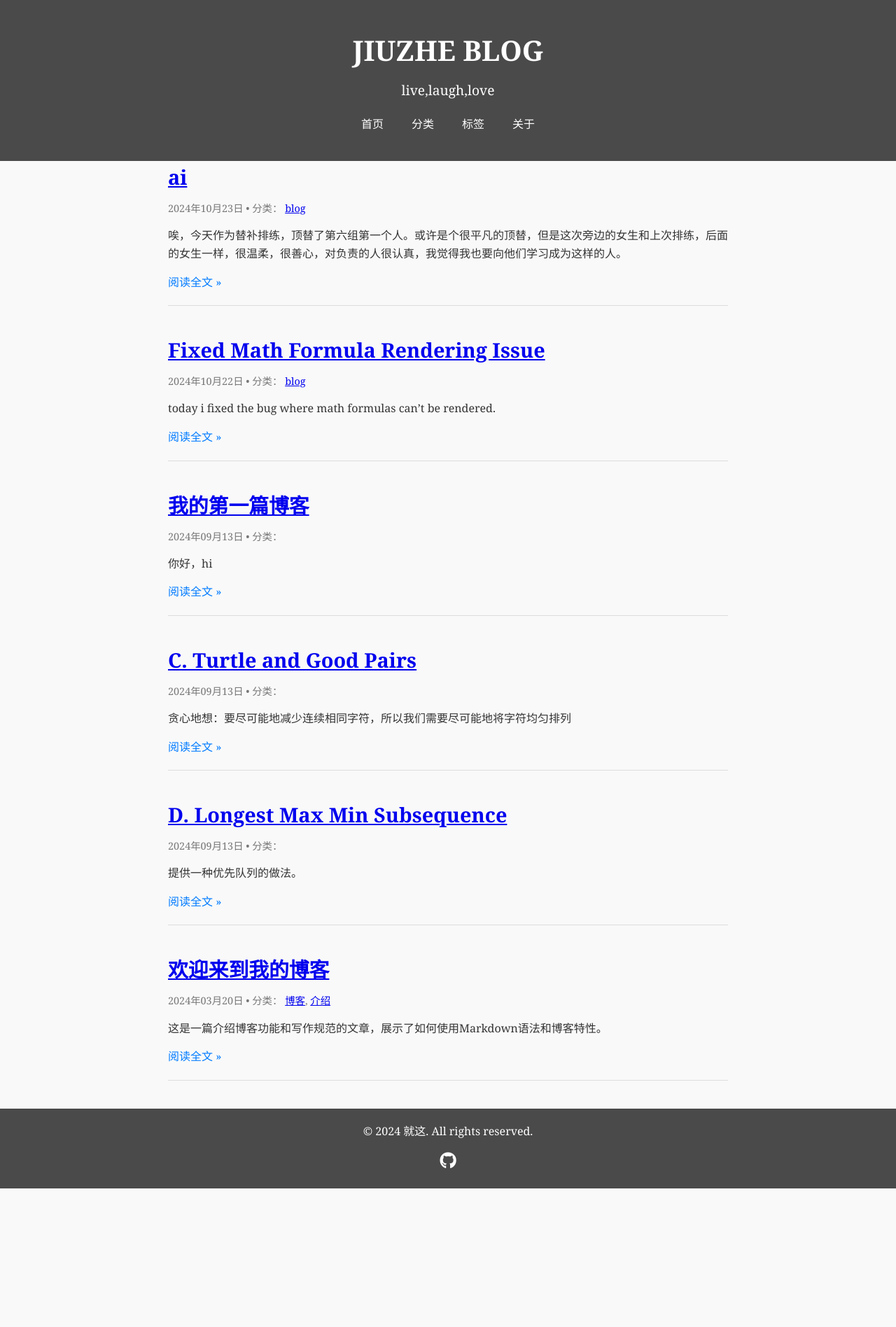
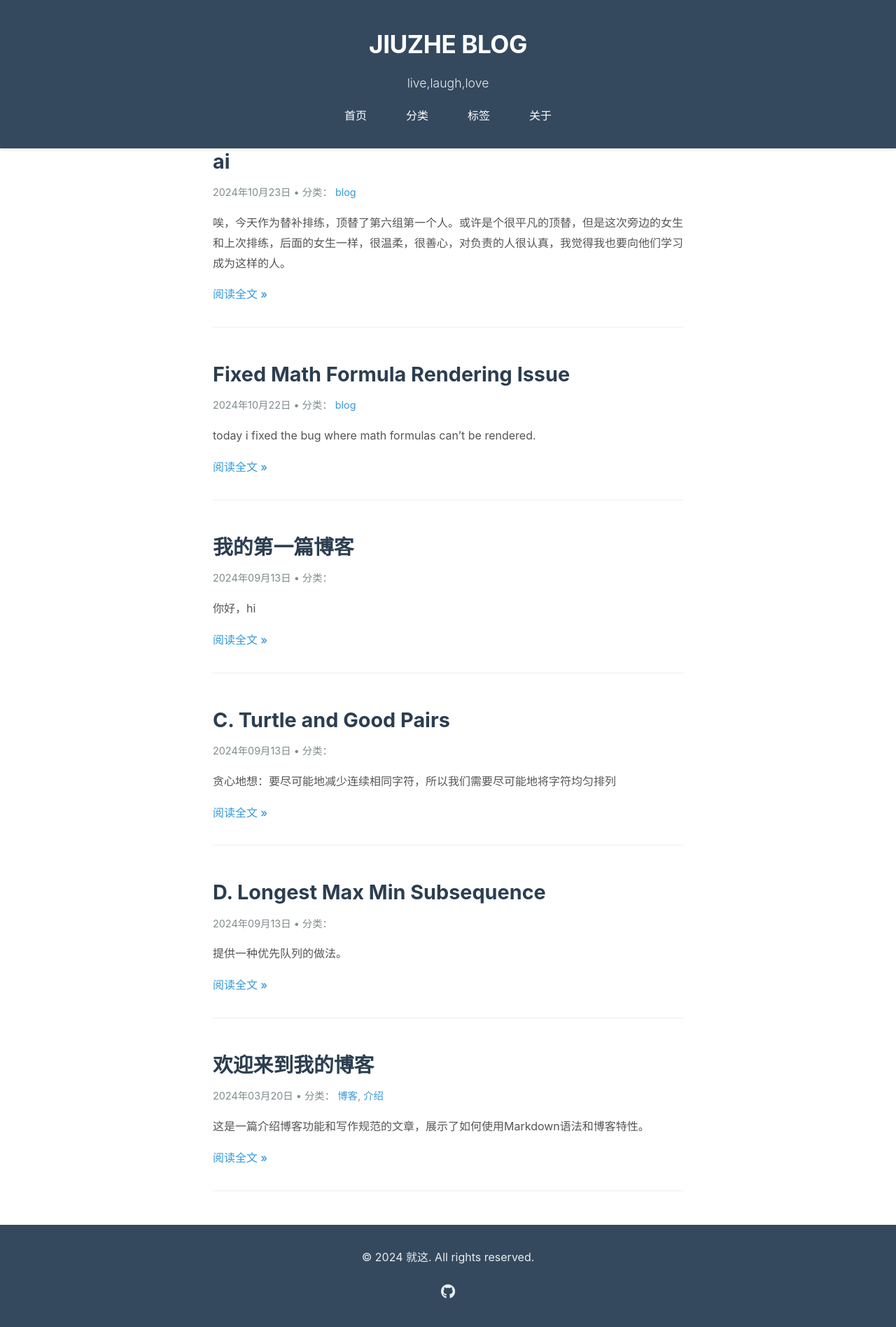
Before and after one commit to forkicksinuk/forkicksinuk.github.io, a Jekyll site: the page built from index.html, in a window 1280 px wide. Shown: the whole page at 70% size. Built offline with Jekyll 4.4.1, drawn with Linux system fonts in a browser that asks for light colours; the list of posts is cut into pages by our own code; before the commit the page ends 1698 px from its top, so only the background shows below that.

Commit message:
new looking

```diff
--- a/_layouts/default.html
+++ b/_layouts/default.html
@@ -32,6 +32,8 @@
   </script>
   {% endif %}
 </head>
+
+
 <body>
   <!-- 页头 -->
   <header class="site-header">
--- a/assets/css/styles.css
+++ b/assets/css/styles.css
@@ -1,13 +1,14 @@
 /* 定义全局 CSS 变量以提高代码可维护性 */
 :root {
-    --primary-color: #007BFF;
-    --background-color: #f9f9f9;
-    --text-color: #333;
-    --header-bg-color: #4a4a4a;
-    --footer-bg-color: #4a4a4a;
-    --link-hover-color: #0056b3;
-    --meta-text-color: #777;
-    --border-color: #ddd;
+    --primary-color: #2c3e50;
+    --background-color: #ffffff;
+    --text-color: #2c3e50;
+    --header-bg-color: #34495e;
+    --footer-bg-color: #34495e;
+    --link-hover-color: #3498db;
+    --meta-text-color: #7f8c8d;
+    --border-color: #ecf0f1;
+    --accent-color: #3498db;
 }
 
 /* Reset some default styles */
@@ -19,8 +20,8 @@ body, h1, h2, p, ul, li {
 
 /* 全局样式 */
 body {
-    font-family: 'Georgia', serif;
-    line-height: 1.6;
+    font-family: -apple-system, BlinkMacSystemFont, 'Segoe UI', Roboto, Oxygen, Ubuntu, Cantarell, 'Open Sans', 'Helvetica Neue', sans-serif;
+    line-height: 1.8;
     background-color: var(--background-color);
     color: var(--text-color);
     margin: 0;
@@ -28,88 +29,128 @@ body {
     display: flex;
     flex-direction: column;
     min-height: 100vh;
+    -webkit-font-smoothing: antialiased;
+    -moz-osx-font-smoothing: grayscale;
 }
 
 /* 页头样式 */
 .site-header {
     background-color: var(--header-bg-color);
     color: #fff;
-    padding: 40px 0;
+    padding: 2rem 0;
     text-align: center;
+    box-shadow: 0 2px 4px rgba(0,0,0,0.1);
 }
 
 .site-title {
-    font-size: 2.5em;
-    margin-bottom: 10px;
+    font-size: 2.2em;
+    font-weight: 700;
+    letter-spacing: -0.5px;
+    margin-bottom: 0.5rem;
 }
 
 .site-title a {
     color: #fff;
     text-decoration: none;
+    transition: opacity 0.2s ease;
+}
+
+.site-title a:hover {
+    opacity: 0.9;
 }
 
 .site-description {
-    font-size: 1.2em;
-    margin-bottom: 20px;
+    font-size: 1.1em;
+    font-weight: 300;
+    color: rgba(255,255,255,0.9);
+    margin-bottom: 1rem;
 }
 
 /* 导航菜单样式 */
 .site-nav {
-    margin-top: 20px;
+    margin-top: 1rem;
 }
 
 .site-nav ul {
     display: flex;
     justify-content: center;
-    gap: 20px;
+    gap: 1.5rem;
 }
 
 .site-nav a {
     color: #fff;
     text-decoration: none;
-    padding: 5px 10px;
+    padding: 0.5rem 1rem;
     border-radius: 3px;
-    transition: background-color 0.3s;
+    transition: all 0.2s ease;
+    font-weight: 500;
 }
 
 .site-nav a:hover {
-    background-color: rgba(255, 255, 255, 0.1);
+    background-color: rgba(255,255,255,0.1);
+    transform: translateY(-1px);
 }
 
 /* 主内容样式 */
 .site-main {
-    padding: 40px;
-    max-width: 800px;
+    padding: 3rem 1rem;
+    max-width: 42rem;
     margin: 0 auto;
     flex: 1;
 }
 
 /* 文章列表样式 */
 .post-card {
-    margin-bottom: 40px;
-    padding-bottom: 20px;
+    margin-bottom: 3rem;
+    padding-bottom: 2rem;
     border-bottom: 1px solid var(--border-color);
+    transition: transform 0.2s ease;
+}
+
+.post-card:hover {
+    transform: translateY(-2px);
 }
 
 .post-title {
     font-size: 1.8em;
-    margin-bottom: 10px;
+    margin-bottom: 0.8rem;
+    font-weight: 700;
+    line-height: 1.3;
+}
+
+.post-title a {
+    color: var(--text-color);
+    text-decoration: none;
+    transition: color 0.2s ease;
+}
+
+.post-title a:hover {
+    color: var(--accent-color);
 }
 
 .post-meta {
     font-size: 0.9em;
     color: var(--meta-text-color);
-    margin-bottom: 15px;
+    margin-bottom: 1rem;
 }
 
 .post-excerpt {
-    margin-bottom: 15px;
+    margin-bottom: 1rem;
+    line-height: 1.8;
+    color: #555;
 }
 
 .read-more {
     display: inline-block;
-    color: var(--primary-color);
+    color: var(--accent-color);
     text-decoration: none;
+    font-weight: 500;
+    transition: all 0.2s ease;
+}
+
+.read-more:hover {
+    color: var(--link-hover-color);
+    transform: translateX(3px);
 }
 
 /* 文章页面样式 */
@@ -119,7 +160,7 @@ body {
 }
 
 .post-header {
-    margin-bottom: 30px;
+    margin-bottom: 2rem;
     text-align: center;
 }
 
@@ -129,39 +170,45 @@ body {
 }
 
 .post-content h2 {
-    margin: 30px 0 15px;
+    margin: 2rem 0 1rem;
+    font-weight: 600;
 }
 
 .post-content p {
-    margin-bottom: 20px;
+    margin-bottom: 1.5rem;
 }
 
 .post-content img {
     max-width: 100%;
     height: auto;
-    margin: 20px 0;
+    margin: 1.5rem 0;
+    border-radius: 4px;
+    box-shadow: 0 2px 4px rgba(0,0,0,0.1);
 }
 
 .post-footer {
-    margin-top: 40px;
-    padding-top: 20px;
+    margin-top: 3rem;
+    padding-top: 1.5rem;
     border-top: 1px solid var(--border-color);
 }
 
 /* 标签样式 */
 .tag {
     display: inline-block;
-    padding: 2px 8px;
-    margin: 0 5px;
-    background-color: #f0f0f0;
+    padding: 0.3rem 0.8rem;
+    margin: 0 0.3rem;
+    background-color: #f8f9fa;
     border-radius: 3px;
     font-size: 0.9em;
     color: var(--text-color);
     text-decoration: none;
+    transition: all 0.2s ease;
 }
 
 .tag:hover {
-    background-color: #e0e0e0;
+    background-color: var(--accent-color);
+    color: white;
+    transform: translateY(-1px);
 }
 
 /* 分页导航样式 */
@@ -169,88 +216,115 @@ body {
     display: flex;
     justify-content: center;
     align-items: center;
-    margin-top: 40px;
-    gap: 20px;
+    margin-top: 3rem;
+    gap: 1rem;
 }
 
 .pagination a {
-    padding: 8px 16px;
-    background-color: var(--primary-color);
+    padding: 0.5rem 1rem;
+    background-color: var(--accent-color);
     color: white;
     text-decoration: none;
     border-radius: 4px;
+    transition: all 0.2s ease;
+    font-weight: 500;
 }
 
 .pagination a:hover {
     background-color: var(--link-hover-color);
+    transform: translateY(-1px);
 }
 
 .page-number {
     color: var(--meta-text-color);
+    font-weight: 500;
 }
 
 /* 返回顶部按钮 */
 #back-to-top {
     position: fixed;
-    bottom: 20px;
-    right: 20px;
+    bottom: 2rem;
+    right: 2rem;
     display: none;
-    background-color: var(--primary-color);
+    background-color: var(--accent-color);
     color: white;
-    width: 40px;
-    height: 40px;
+    width: 3rem;
+    height: 3rem;
     border-radius: 50%;
     border: none;
     cursor: pointer;
-    transition: background-color 0.3s;
+    transition: all 0.2s ease;
     z-index: 1000;
+    box-shadow: 0 2px 4px rgba(0,0,0,0.1);
 }
 
 #back-to-top:hover {
     background-color: var(--link-hover-color);
+    transform: translateY(-2px);
 }
 
 /* 页脚样式 */
 .site-footer {
     background-color: var(--footer-bg-color);
-    color: #fff;
+    color: rgba(255,255,255,0.9);
     text-align: center;
-    padding: 20px 0;
+    padding: 2rem 0;
     margin-top: auto;
 }
 
 .social-links {
-    margin-top: 10px;
+    margin-top: 1rem;
 }
 
 .social-links a {
-    color: #fff;
-    font-size: 1.5em;
-    margin: 0 10px;
-    transition: color 0.3s;
+    color: rgba(255,255,255,0.9);
+    font-size: 1.3em;
+    margin: 0 0.8rem;
+    transition: all 0.2s ease;
 }
 
 .social-links a:hover {
-    color: var(--primary-color);
+    color: white;
+    transform: translateY(-2px);
+}
+
+/* 代码块样式 */
+pre {
+    background-color: #f8f9fa;
+    padding: 1rem;
+    border-radius: 4px;
+    overflow-x: auto;
+    margin: 1.5rem 0;
+    border: 1px solid var(--border-color);
+}
+
+code {
+    font-family: 'Fira Code', 'Consolas', monospace;
+    font-size: 0.9em;
+    color: #e83e8c;
+}
+
+pre code {
+    color: #2c3e50;
 }
 
 /* 响应式设计 */
 @media (max-width: 768px) {
     .site-header {
-        padding: 20px 0;
+        padding: 1.5rem 0;
     }
 
     .site-main {
-        padding: 20px;
+        padding: 1.5rem 1rem;
     }
 
     .site-title {
-        font-size: 2em;
+        font-size: 1.8em;
     }
 
     .site-nav ul {
         flex-direction: column;
-        gap: 10px;
+        gap: 0.5rem;
     }
 
     .post-title {
@@ -258,27 +332,30 @@ body {
     }
 
     .container {
-        padding: 0 15px;
+        padding: 0 1rem;
     }
-}
-
-/* 代码块样式 */
-pre {
-    background-color: #f8f8f8;
-    padding: 15px;
-    border-radius: 5px;
-    overflow-x: auto;
-    margin: 20px 0;
-}
-
-code {
-    font-family: 'Consolas', monospace;
-    font-size: 0.9em;
 }
 
 /* 通用容器样式 */
 .container {
-    max-width: 800px;
+    max-width: 42rem;
     margin: 0 auto;
-    padding: 0 20px;
+    padding: 0 1rem;
 }
+
+/* 链接样式 */
+a {
+    color: var(--accent-color);
+    text-decoration: none;
+    transition: color 0.2s ease;
+}
+
+a:hover {
+    color: var(--link-hover-color);
+}
+
+/* 选中文本样式 */
+::selection {
+    background-color: var(--accent-color);
+    color: white;
+}
```
